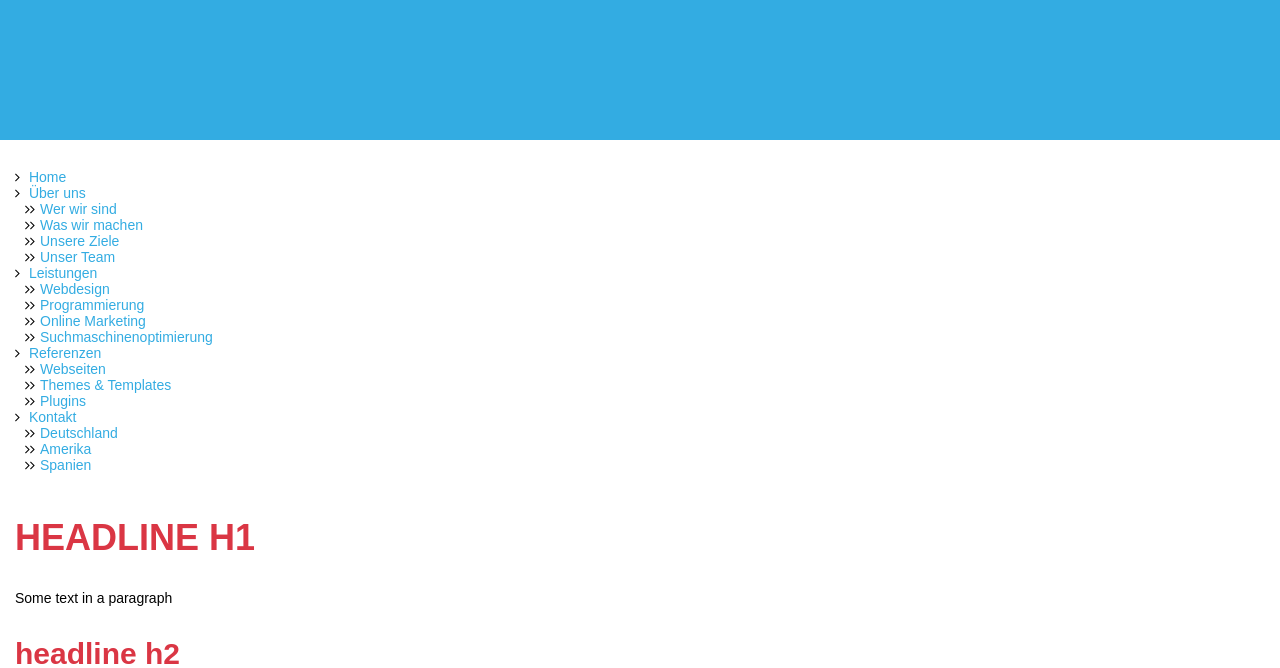
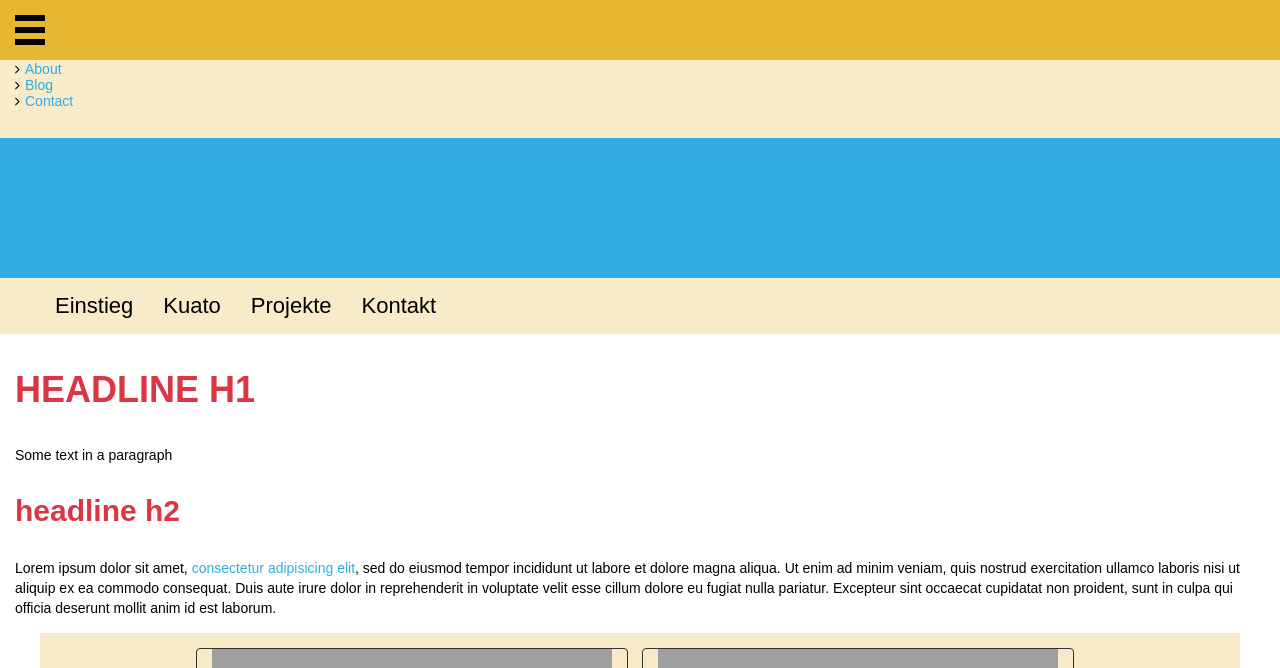
Before and after one commit to otauk/KUATOplate, a PHP site: page / in a window 1280 px wide. Shown: the top 668 px of the page. Run offline with PHP 8.4, Linux system fonts and the light colour scheme; some libraries are stand-ins or nearby versions; grey boxes are pictures that could not be loaded.

Commit message:
Navigation umgebaut

```diff
--- a/css/custom-base.less
+++ b/css/custom-base.less
@@ -190,6 +190,11 @@ body {
 *	%%%%%%%%%%%%%%%%%%%%
 */
 
+#navigation {
+	background-color: @info;
+}
+
+/*
 // Standard
 label[for="nav-trigger"] {display:none;}
 .mobile_nav{display: none;}
@@ -204,7 +209,6 @@ label[for="nav-trigger"] {
 }
 
 .navigation {
-  /* critical sizing and position styles */
   width: 100%;
   height: 100%;
   position: fixed;
@@ -214,22 +218,18 @@ label[for="nav-trigger"] {
   left: 0;
   z-index: 0;
 
-  /* non-critical appearance styles */
   list-style: none;
   background: @info;
   padding:0;
   padding-top:45px;
 }
 
-/* Navigation Menu - List items */
 .nav-item {
-  /* non-critical appearance styles */
   width:100%;
   border-bottom: 1px solid @info-light;
 }
 
 .nav-item a {
-  /* non-critical appearance styles */
   display: block;
   padding: @space-base;
   background: @info;
@@ -245,7 +245,7 @@ label[for="nav-trigger"] {
 	content: '';
 	padding:0;
 }
-
+*/
 /* Site Wrapper - Everything that isn't navigation */
 .site-wrap {
   /* Critical position and size styles */
--- a/css/grid.less
+++ b/css/grid.less
@@ -6,7 +6,7 @@
 
 
 .row {
-	margin: @space-base;
+	margin: @space-base 0;
 	&:before, &:after {
 	display: table;
     content:"";
@@ -14,6 +14,9 @@
 	}
 	&:last-child {
 		margin-bottom: 0;
+	}
+	&.no-margin {
+		margin:0;
 	}
 }
 
@@ -24,6 +27,9 @@
     /*-- our gutter -- */
     padding: @space-base;
     background-color: @info;
+    &.no-padding {
+	    padding:0;
+    }
 }
 
 // the grid
--- a/css/navi-dropdown.less
+++ b/css/navi-dropdown.less
@@ -3,13 +3,12 @@
 position: relative;
 margin: 0;
 padding: 0;
-height: 110px;
-background: rgba(255,255,255,0.6);
+height: auto;
 }
 /* The main navigation link containers */
-.nav>li {
+.nav li {
 	display: block;
-	float: right; /* Displaying them on the same line */
+	float: left; /* Displaying them on the same line */
 	margin: 0;
 	padding: 0;
 	&:before {
@@ -17,24 +16,24 @@ background: rgba(255,255,255,0.6);
 	}
 }
 /* The main navigation links */
-.nav>li>a {
+.nav li a {
 /* Layout */
 display: block;
 position: relative;
-padding: 40px;
+padding: @space-base;
 /* Text */
 color: @color-0;
 font-size: 22px;
 text-decoration: none;
 /* Making the color to change on hover with a transition */
--webkit-transition: color .3s ease-in;
--moz-transition: color .3s ease-in;
--o-transition: color .3s ease-in;
--ms-transition: color .3s ease-in;
+-webkit-transition: color .1s ease-in, background .2s ease-in;
+-moz-transition: color .1s ease-in, background .2s ease-in;
+-o-transition: color .1s ease-in, background .2s ease-in;
+-ms-transition: color .1s ease-in, background .2s ease-in;
 }
 /* Changing the color on hover */
 .nav>li>a:hover, .nav>li:hover>a {
-border-bottom: 5px solid @info;
+//border-bottom: 5px solid @info;
 }
 /* The submenus */
 .nav ul {
@@ -49,10 +48,10 @@ display: block;
 	.font-base ();
 	position: absolute;
 	top: -9999px; /* Hiding them */
-	height: 0px;
 	display: block;
 	margin: 0;
 	padding: 0;
+	background: @info;
 	/* Making them to expand their height with a transition, for a slide effect */
 	-webkit-transition: height .2s ease-in;
 	-moz-transition: height .2s ease-in;
@@ -65,14 +64,14 @@ display: block;
 }
 /* Displays the submenu links, by expading their containers (with a transition, previously defined) and by repositioning them */
 .dropdown:hover>ul>li {
-height: 30px;
+height: auto;
 position: relative;
 top: auto;
 }
 /* The submenu links */
 .nav ul li a {
 /* Layout */
-padding: 0 @space-base;
+padding: @space-base ;
 width: auto;
 display: block;
 position: relative;
@@ -80,7 +79,6 @@ position: relative;
 color: @color-0;
 text-decoration: none;
 /* Background & effects */
-background: rgba(255,255,255,0.6);
 -webkit-transition: color .1s ease-in, background .2s ease-in;
 -moz-transition: color .1s ease-in, background .2s ease-in;
 -o-transition: color .1s ease-in, background .2s ease-in;
@@ -88,16 +86,16 @@ background: rgba(255,255,255,0.6);
 }
 /* Changing the link's color and background on hover */
 .nav ul li:hover>a, .nav ul li a:hover {
-color: @primary;
+//color: @primary;
+background-color: none;
 }
 /* Making the level 2 (or higher) submenus to appear at the right of their parent */
 .nav ul .dropdown:hover ul {
-margin-left: 100%;
+//margin-left: 100%;
 width:100%;
 top: 0px;
 }
 
 .nav ul .dropdown ul {
-//border-left: 5px solid red;
 padding-left:5px;
 }
--- /dev/null
+++ b/inc/navi-dropdown.php
@@ -0,0 +1,27 @@
+<div class="container">
+	<div class="row no-margin">
+		<div class="col-6 no-padding">
+			<ul class="nav">
+				<li><a href="#">Einstieg</a></li>
+				<li><a href="#">Kuato</a></li>
+				<li class="dropdown"> <a href="#">Projekte</a>
+					<ul>
+						<li class="dropdown"> <a href="#">Referenzen</a>
+							<ul>
+								<li><a href="#">Westenholz 600</a></li>
+								<li><a href="#">Sport- und Begegnungszentrum Westenholz</a></li>
+								<li><a href="#">Professional School of Education</a></li>
+								<li><a href="#">Klavierschule Prjaschennikowa</a></li>
+								<li><a href="#">Mangotree</a></li>
+							</ul>
+						</li>
+						<li><a href="#">Laufende Projekte</a></li>
+						<li><a href="#">Leistungen</a></li>
+                        <li><a href="#">Preise</a></li>
+					</ul>
+				</li>
+				<li><a href="#">Kontakt</a></li>
+			</ul>
+		</div>
+	</div>
+</div>
--- a/index.php
+++ b/index.php
@@ -35,51 +35,14 @@
 
 		<div class="site-wrap">
 			<div class="mobile_nav"></div>
-			<div class="header"></div>
-			<div class="navi">
-				<nav>
-					<ul>
-		                <li class = "cat1">
-		                    <a class="navitem" href="#">Home</a>
-		                </li>
-		                <li class = "cat2">
-		                    <a class="navitem" href="#">Über uns</a>
-		                    <ul>
-		                        <li><a href="#">Wer wir sind</a></li>
-		                        <li><a href="#">Was wir machen</a></li>
-		                        <li><a href="#">Unsere Ziele</a></li>
-		                        <li><a href="#">Unser Team</a></li>
-		                    </ul>
-		                </li>
-		                <li class = "cat3">
-		                     <a class="navitem"  href="#">Leistungen</a>
-		                     <ul>
-		                         <li><a href="#">Webdesign</a></li>
-		                         <li><a href="#">Programmierung</a></li>
-		                         <li><a href="#">Online Marketing</a></li>
-		                         <li><a href="#">Suchmaschinenoptimierung</a></li>
-		                     </ul>
-		                </li>
-		                <li class = "cat4">
-		                    <a class="navitem"  href="#">Referenzen</a>
-		                    <ul>
-		                        <li><a href="#">Webseiten</a></li>
-		                        <li><a href="#">Themes & Templates</a></li>
-		                        <li><a href="#">Plugins</a></li>
-		                    </ul>
-		                </li>
-		                <li class = "cat5">
-		                    <a class="navitem" href="#">Kontakt</a>
-		                    <ul>
-		                        <li><a href="#">Deutschland</a></li>
-		                        <li><a href="#">Amerika</a></li>
-		                        <li><a href="#">Spanien</a></li>
-		                    </ul>
-		                </li>
-		            </ul>
-				</nav>
-        </div>
-			<div class="main">
+			<section id="header">
+				<div class="header"></div>
+			</section>
+			<section id="navigation">
+			<?php include("inc/navi-dropdown.php");?>
+			</section>
+			<section id="main">
+				<div class="main">
 				<h1>Headline h1</h1>
 				<p>
 					Some text in a paragraph
@@ -182,8 +145,10 @@
 				<div class="alert warning">Warnung</div>
 				<div class="alert danger">Gefahr</div>
 			</div>
-			<div class="footer">
-			</div>
+			</section>
+			<section id="footer">
+				<div class="footer"></div>
+			</section>
 		</div>
 	</body>
 </html>
```
Also changed, not shown: css/custom-base.css.
